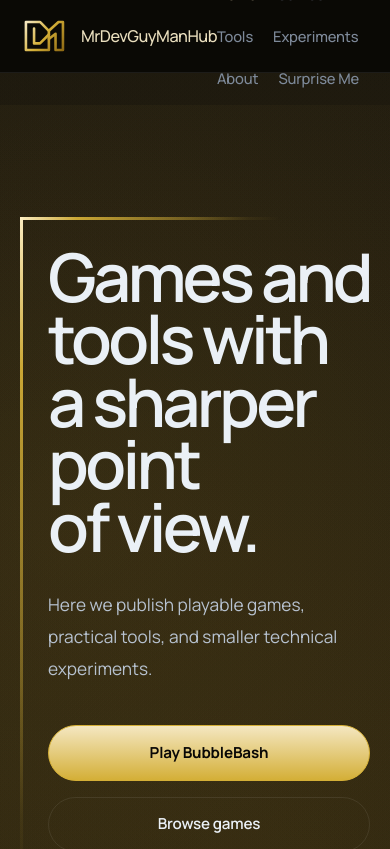
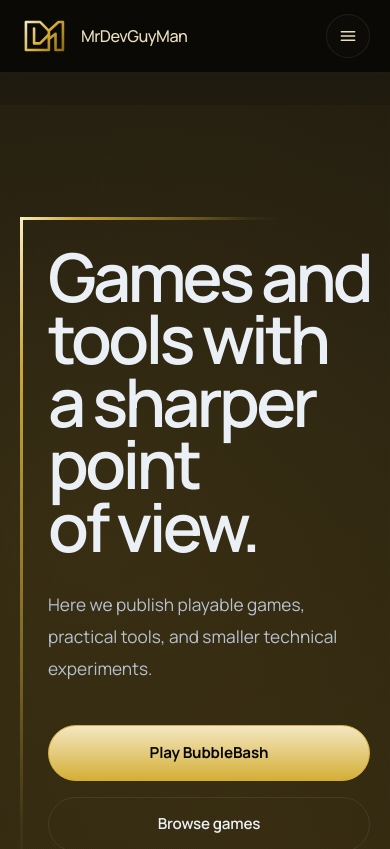
Before and after one commit to MrDevGuyMan/MrDevGuyMan, a Next.js app: page / in a window 390 px wide. Shown: the top 849 px of the page. Built offline with nearby package versions, Linux system fonts and the light colour scheme.

Commit message:
Fix mobile navbar (responsive + hamburger menu)

```diff
--- a/components/layout/header-nav.tsx
+++ b/components/layout/header-nav.tsx
@@ -2,6 +2,7 @@
 
 import Link from "next/link";
 import { usePathname } from "next/navigation";
+import { useEffect, useId, useRef, useState } from "react";
 import type { NavItem } from "@/data/navigation";
 import { SurpriseMeLink } from "@/components/ui/surprise-me-link";
 
@@ -10,40 +11,122 @@ type HeaderNavProps = {
 };
 
 export function HeaderNav({ items }: HeaderNavProps) {
-  const pathname = usePathname();
+  const pathname = usePathname() ?? "/";
+  const [isMenuOpen, setIsMenuOpen] = useState(false);
+  const navRef = useRef<HTMLElement | null>(null);
+  const menuId = useId();
 
-  return (
-    <nav aria-label="Primary navigation" className="flex flex-wrap items-center gap-5 md:gap-6">
-      {items.map((item) => {
+  useEffect(() => {
+    setIsMenuOpen(false);
+  }, [pathname]);
+
+  useEffect(() => {
+    if (typeof window === "undefined") {
+      return;
+    }
+
+    const mediaQuery = window.matchMedia("(min-width: 768px)");
+    const handleChange = (event: MediaQueryListEvent) => {
+      if (event.matches) {
+        setIsMenuOpen(false);
+      }
+    };
+
+    mediaQuery.addEventListener("change", handleChange);
+
+    return () => {
+      mediaQuery.removeEventListener("change", handleChange);
+    };
+  }, []);
+
+  useEffect(() => {
+    if (!isMenuOpen) {
+      return;
+    }
+
+    const handlePointerDown = (event: PointerEvent) => {
+      if (!navRef.current?.contains(event.target as Node)) {
+        setIsMenuOpen(false);
+      }
+    };
+
+    const handleKeyDown = (event: KeyboardEvent) => {
+      if (event.key === "Escape") {
+        setIsMenuOpen(false);
+      }
+    };
+
+    document.addEventListener("pointerdown", handlePointerDown);
+    document.addEventListener("keydown", handleKeyDown);
+
+    return () => {
+      document.removeEventListener("pointerdown", handlePointerDown);
+      document.removeEventListener("keydown", handleKeyDown);
+    };
+  }, [isMenuOpen]);
+
+  const renderNavItem = (item: NavItem, mode: "desktop" | "mobile") => {
     const isActive =
       item.href === "/"
         ? pathname === "/"
         : pathname === item.href || pathname.startsWith(`${item.href}/`);
+    const className =
+      mode === "desktop"
+        ? `text-[0.92rem] font-medium tracking-[-0.01em] transition-colors ${
+            isActive ? "text-gold-100" : "text-ink-400 hover:text-gold-300"
+          }`
+        : `rounded-xl border px-4 py-3 text-sm font-medium tracking-[-0.01em] transition-colors focus-visible:outline-none focus-visible:ring-2 focus-visible:ring-gold-300/80 focus-visible:ring-offset-2 focus-visible:ring-offset-[#080705] ${
+            isActive
+              ? "border-[rgba(212,175,55,0.3)] bg-[rgba(212,175,55,0.14)] text-gold-100"
+              : "border-transparent text-ink-50 hover:border-line hover:bg-[rgba(255,255,255,0.04)] hover:text-gold-300"
+          }`;
 
-        return (
-          item.href === "/surprise-me" ? (
-            <SurpriseMeLink
-              key={item.href}
-              className={`text-[0.92rem] font-medium tracking-[-0.01em] transition-colors ${
-                isActive ? "text-gold-100" : "text-ink-400 hover:text-gold-300"
-              }`}
-            >
+    return item.href === "/surprise-me" ? (
+      <SurpriseMeLink key={`${mode}-${item.href}`} className={className}>
         {item.label}
       </SurpriseMeLink>
     ) : (
       <Link
-              key={item.href}
+        key={`${mode}-${item.href}`}
         href={item.href}
         aria-current={isActive ? "page" : undefined}
-              className={`text-[0.92rem] font-medium tracking-[-0.01em] transition-colors ${
-                isActive ? "text-gold-100" : "text-ink-400 hover:text-gold-300"
-              }`}
+        className={className}
       >
         {item.label}
       </Link>
-          )
     );
-      })}
+  };
+
+  return (
+    <nav ref={navRef} aria-label="Primary navigation" className="relative flex shrink-0 items-center">
+      <div className="hidden items-center gap-5 md:flex md:gap-6">
+        {items.map((item) => renderNavItem(item, "desktop"))}
+      </div>
+      <button
+        type="button"
+        aria-expanded={isMenuOpen}
+        aria-controls={menuId}
+        aria-haspopup="true"
+        aria-label={isMenuOpen ? "Close primary navigation menu" : "Open primary navigation menu"}
+        className="inline-flex h-11 w-11 items-center justify-center rounded-full border border-line bg-[rgba(14,12,9,0.92)] text-[#eadfbe] transition hover:border-[rgba(212,175,55,0.45)] hover:text-gold-100 focus-visible:outline-none focus-visible:ring-2 focus-visible:ring-gold-300/80 focus-visible:ring-offset-2 focus-visible:ring-offset-[#080705] md:hidden"
+        onClick={() => setIsMenuOpen((open) => !open)}
+      >
+        <svg aria-hidden="true" viewBox="0 0 24 24" className="h-5 w-5" fill="none" stroke="currentColor" strokeWidth="1.8">
+          {isMenuOpen ? (
+            <path d="M6 6L18 18M18 6L6 18" strokeLinecap="round" />
+          ) : (
+            <path d="M4 7H20M4 12H20M4 17H20" strokeLinecap="round" />
+          )}
+        </svg>
+      </button>
+      {isMenuOpen ? (
+        <div
+          id={menuId}
+          className="absolute right-0 top-full mt-3 flex w-[min(18rem,calc(100vw-2.5rem))] flex-col gap-1 rounded-2xl border border-[rgba(212,175,55,0.24)] bg-[rgba(8,7,5,0.98)] p-2 shadow-[0_18px_48px_rgba(0,0,0,0.42)] md:hidden"
+        >
+          {items.map((item) => renderNavItem(item, "mobile"))}
+        </div>
+      ) : null}
     </nav>
   );
 }
--- a/components/layout/site-header.tsx
+++ b/components/layout/site-header.tsx
@@ -6,16 +6,20 @@ import { Container } from "@/components/ui/container";
 
 export function SiteHeader() {
   const brandName = siteConfig.name.replace(/\s+/g, "");
+  const compactBrandName = brandName.replace(/Hub$/, "");
 
   return (
     <header className="sticky top-0 z-50 border-b border-line bg-[rgba(8,7,5,0.88)] backdrop-blur-md">
-      <Container className="flex h-[4.5rem] items-center justify-between">
-        <Link href="/" className="flex items-center gap-3 text-ink-50 transition hover:opacity-80">
-          <span className="flex items-center gap-3">
+      <Container className="flex h-[4.5rem] items-center justify-between gap-3">
+        <Link
+          href="/"
+          className="flex min-w-0 flex-1 items-center gap-3 text-ink-50 transition hover:opacity-80 md:flex-none"
+        >
+          <span className="flex min-w-0 items-center gap-3">
             <svg
               aria-hidden="true"
               viewBox="0 0 66 54"
-              className="h-10 w-auto"
+              className="h-10 w-auto shrink-0"
               fill="none"
               xmlns="http://www.w3.org/2000/svg"
             >
@@ -47,8 +51,9 @@ export function SiteHeader() {
                 </linearGradient>
               </defs>
             </svg>
-            <span className="text-[1.02rem] font-medium tracking-[-0.03em] text-[#eadfbe]">
-              {brandName}
+            <span className="min-w-0 whitespace-nowrap text-[1.02rem] font-medium tracking-[-0.03em] text-[#eadfbe]">
+              <span className="block truncate md:hidden">{compactBrandName}</span>
+              <span className="hidden md:inline">{brandName}</span>
             </span>
           </span>
         </Link>
```
Lines whose indentation alone changed are shown as unchanged.
